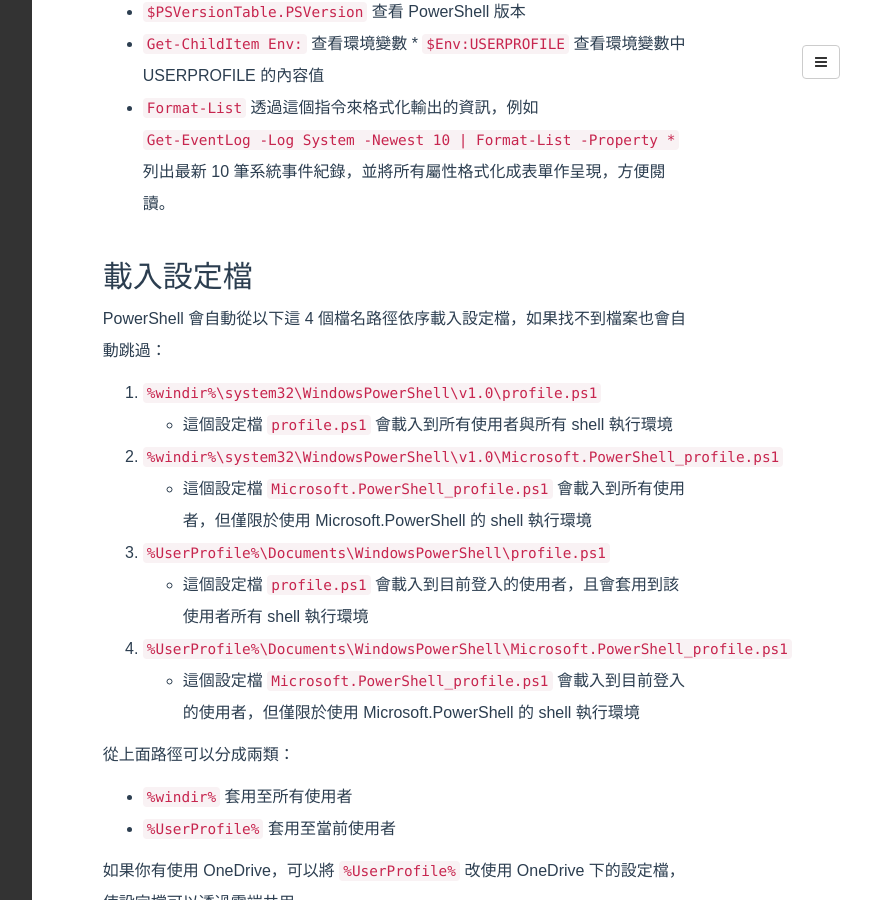
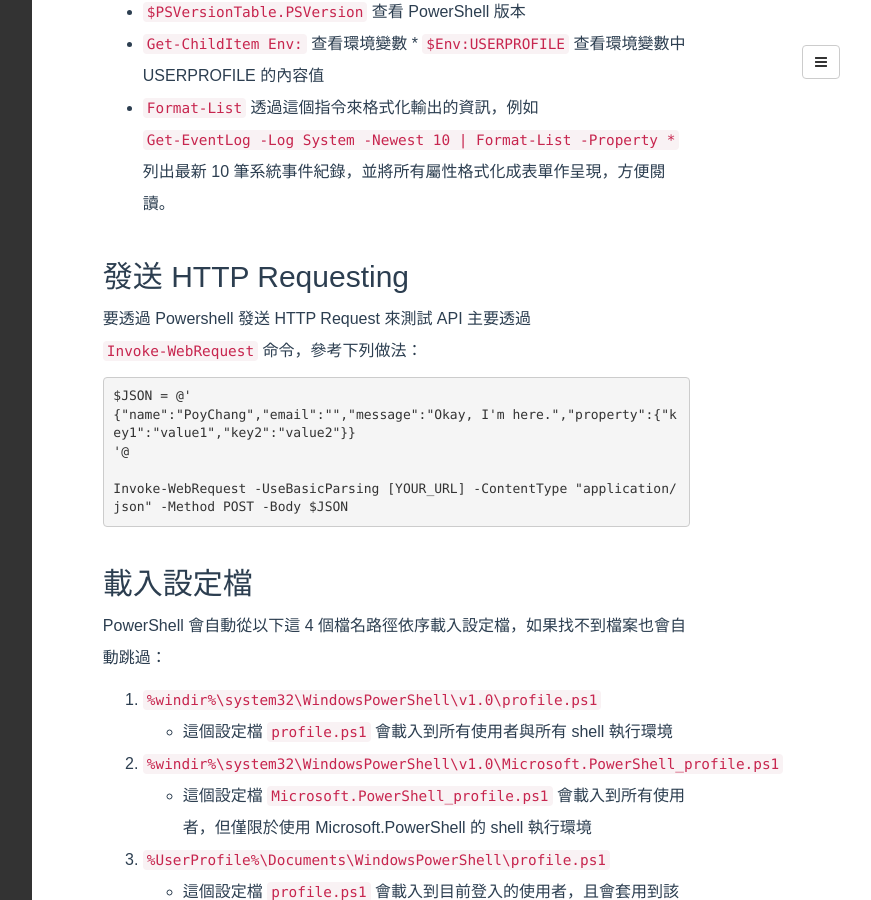
Before and after one commit to poychang/poychang.github.io, a Jekyll site: the page built from _posts/1970-01-01-note-powershell.md, in a window 1280 px wide and 900 px high, scrolled down 1312 px. Shown: the whole window, without its empty margins (395-1266 px from the left). Built offline with Jekyll 4.4.1, drawn with Linux system fonts in a browser that asks for light colours; some web fonts are replaced; comment, search, counter and statistics services are not loaded.

Commit message:
alter post

````diff
--- a/_posts/1970-01-01-note-powershell.md
+++ b/_posts/1970-01-01-note-powershell.md
@@ -47,6 +47,18 @@ REF: [Windows PowerShell ISE 的鍵盤快速鍵](https://docs.microsoft.com/zh-t
 - `$PSVersionTable.PSVersion` 查看 PowerShell 版本
 - `Get-ChildItem Env:` 查看環境變數 \* `$Env:USERPROFILE` 查看環境變數中 USERPROFILE 的內容值
 - `Format-List` 透過這個指令來格式化輸出的資訊，例如 `Get-EventLog -Log System -Newest 10 | Format-List -Property *` 列出最新 10 筆系統事件紀錄，並將所有屬性格式化成表單作呈現，方便閱讀。
+
+## 發送 HTTP Requesting
+
+要透過 Powershell 發送 HTTP Request 來測試 API 主要透過 `Invoke-WebRequest` 命令，參考下列做法：
+
+```ps1
+$JSON = @'
+{"name":"PoyChang","email":"","message":"Okay, I'm here.","property":{"key1":"value1","key2":"value2"}}
+'@
+
+Invoke-WebRequest -UseBasicParsing [YOUR_URL] -ContentType "application/json" -Method POST -Body $JSON
+```
 
 ## 載入設定檔
 
````
